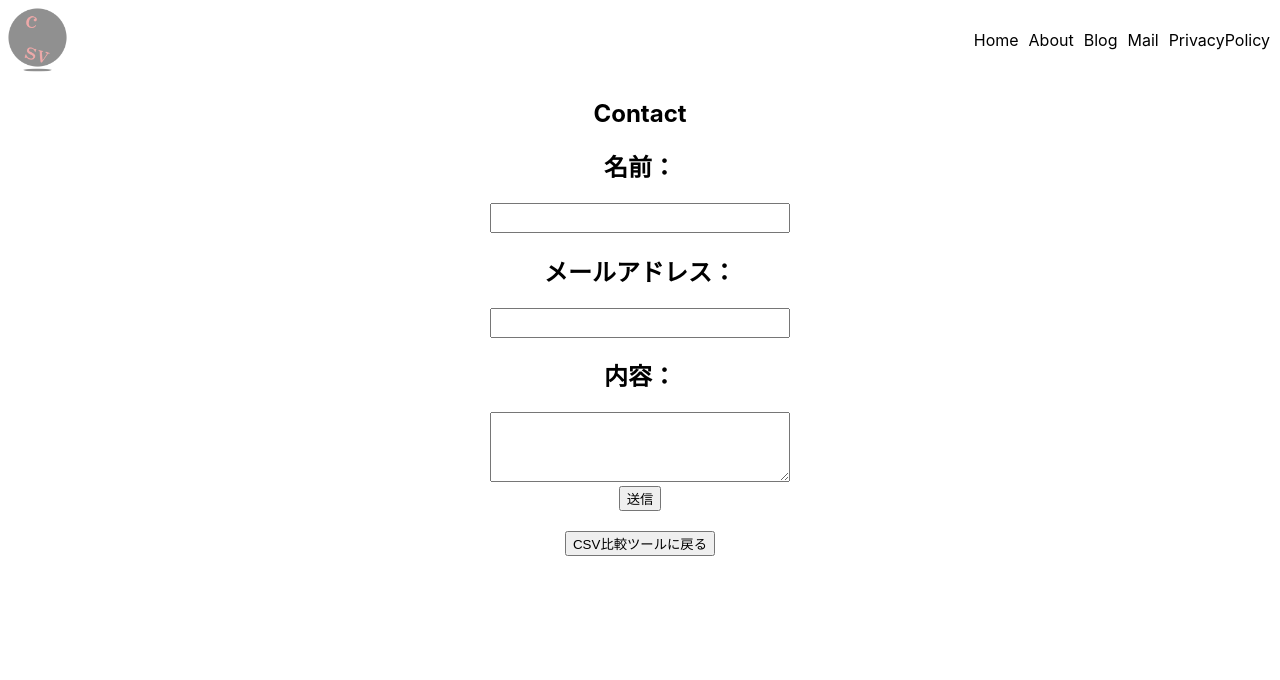
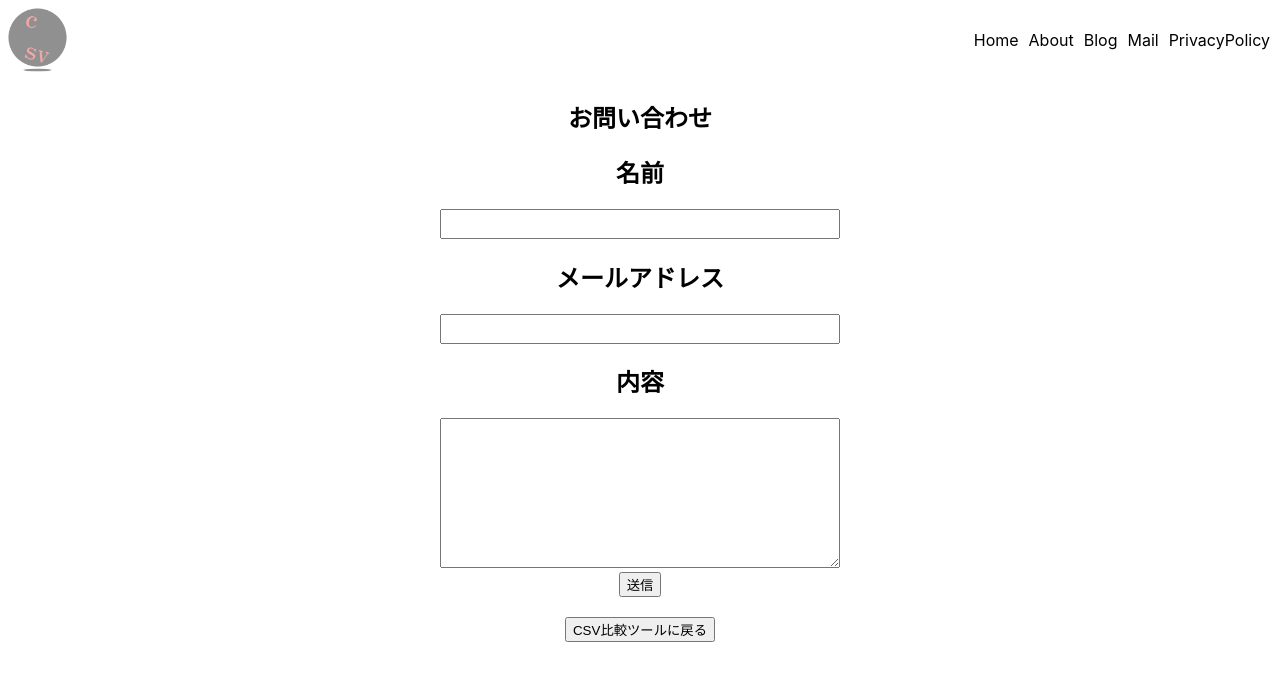
Before and after one commit to mitsu0428/csv-hikakun-prod, a Next.js app: page /mail in a window 1280 px wide. Shown: the top 680 px of the page. Built offline with nearby package versions, Linux system fonts and the light colour scheme.

Commit message:
fix: お問い合わせの文言

```diff
--- a/src/pages/index.tsx
+++ b/src/pages/index.tsx
@@ -328,7 +328,7 @@ const Home: NextPage = () => {
 
         <div className={styles.grid}>
           <h2 className={styles.description}>
-            - {t.TEXT_SELECT_FILE} -
+            {t.TEXT_SELECT_FILE}
             <hr />
           </h2>
         </div>
@@ -367,7 +367,7 @@ const Home: NextPage = () => {
 
         <div className={styles.grid}>
           <h2 className={styles.description}>
-            - {t.TEXT_MANIPULATE_FILE} -
+            {t.TEXT_MANIPULATE_FILE}
             <hr />
           </h2>
         </div>
--- a/src/pages/mail.tsx
+++ b/src/pages/mail.tsx
@@ -58,18 +58,18 @@ export default function Mail() {
       />
       <div className={styles.contactParent}>
         <div className={styles.contactChild}>
-          <h2>Contact</h2>
+          <h2>お問い合わせ</h2>
         </div>
         <div className={styles.contactChild}>
-          <h2>名前：</h2>
+          <h2>名前</h2>
           <input type="text" onChange={(e) => setName(e.target.value)} />
         </div>
         <div className={styles.contactChild}>
-          <h2>メールアドレス：</h2>
+          <h2>メールアドレス</h2>
           <input type="text" onChange={(e) => setMail(e.target.value)} />
         </div>
         <div className={styles.contactChild}>
-          <h2>内容：</h2>
+          <h2>内容</h2>
           <textarea onChange={(e) => setMessage(e.target.value)} />
         </div>
         <div className={styles.contactChild}>
--- a/src/styles/Home.module.css
+++ b/src/styles/Home.module.css
@@ -8,8 +8,7 @@
   flex: 1;
   display: flex;
   flex-direction: column;
-  justify-content: center;
-  align-items: center;
+  justify-content: left;
 }
 
 .headerParent {
@@ -79,7 +78,7 @@
 .grid {
   display: flex;
   align-items: center;
-  justify-content: center;
+  justify-content: left;
   flex-wrap: wrap;
   max-width: 800px;
 }
@@ -157,12 +156,12 @@
 }
 
 .contactChild > input {
-  width: 300px;
+  width: 400px;
   height: 30px;
 }
 .contactChild > textarea {
-  width: 300px;
-  height: 70px;
+  width: 400px;
+  height: 150px;
 }
 .privacyPolicyParent {
   width: 100%;
```
